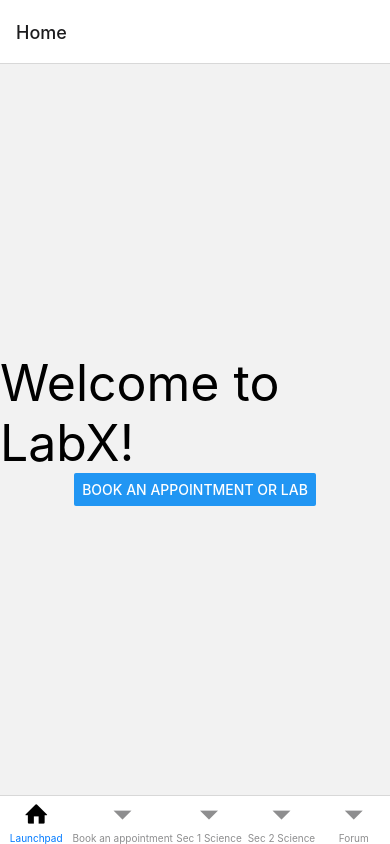
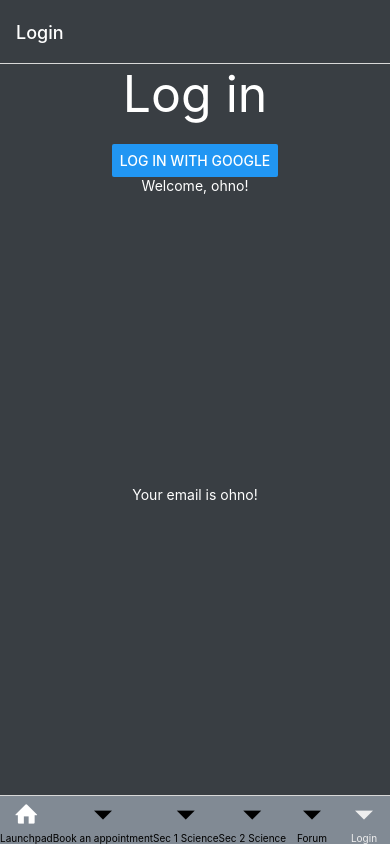
Before and after one commit to hihihii123/labX, a React Native app: screen /Login in a window 390 px wide. Built offline with nearby package versions, Linux system fonts and the light colour scheme.

Commit message:
add firebase

```diff
--- a/Home.js
+++ b/Home.js
@@ -1,20 +1,20 @@
 import { Button, StyleSheet, Text, View } from 'react-native';
 import { NavigationContainer } from '@react-navigation/native';
-import { createNativeStackNavigator } from '@react-navigation/native-stack';
-import { createDrawerNavigator } from '@react-navigation/drawer';
 import { createBottomTabNavigator } from '@react-navigation/bottom-tabs';
 import LabBookPage from './bookLab';
-import React, { useState } from 'react';
 import Sec1Homepage from './sec1Land';
 import { Entypo } from '@expo/vector-icons';
-const Tab = createBottomTabNavigator();
 import Sec2Homepage from './sec2Land';
 import ForumPage from './forum';
+import Login from './Login';
+import { UserContext } from './usercontextslave';
+import React from 'react';
+const Tab = createBottomTabNavigator();
 
 function HomeScreen({ navigation }) {
   return (
-    <View style={{flex:1, alignItems: 'center', justifyContent: 'center', }}>
-      <Text style={{fontSize: 50,}}>Welcome to LabX!</Text>
+    <View style={styles.MainPage}>
+      <Text style={{fontSize: 50, color: '#FFF'}}>Welcome to LabX!</Text>
       <Button
         title='Book an appointment or lab'
         onPress={() => navigation.navigate('Book an appointment')}
@@ -23,47 +23,74 @@ function HomeScreen({ navigation }) {
   );
 }
 
-
-export default function Home({ navigation }) {
+export default function Home() {
+  const [user, setUser] = React.useState(null);
   return (
-    <NavigationContainer>
-      <Tab.Navigator initialRouteName='Home' tabBarBadge = {{focused: true, color: 'Red', size: 11}}>
+    <UserContext.Provider value={{ user, setUser }}>
+      <NavigationContainer style={{backgroundColor: '#393E43', flex: 1}}>
+        <Tab.Navigator initialRouteName='Home' tabBarBadge = {{focused: true, color: 'Red', size: 11}} screenOptions={{tabBarStyle: {backgroundColor: '#818a94'}, tabBarInactiveTintColor: '#000', tabBarActiveTintColor: '#EEE', headerStyle: {backgroundColor: '#393E43'}, headerTintColor: '#FFF'}}>
           <Tab.Screen
             name='Home'
             component={HomeScreen}
+
             options={{
               tabBarLabel: "Launchpad",
-            tabBarIcon: () => (<Entypo name="home" size={24} color="black" />),
+              tabBarIcon: () => (<Entypo name="home" size={24} color="white" />),
+
+
             }}
             />
           <Tab.Screen
             name='Book an appointment'
             component={LabBookPage}
+            options={{ tabBarLabel: 'Book an appointment' }}
 
             />
           <Tab.Screen
             name='Sec 1 Science'
             component={Sec1Homepage}
-
+            options={{ tabBarLabel: 'Sec 1 Science' }}
             />
           <Tab.Screen
             name='Sec 2 Science'
             component={Sec2Homepage}
+            options={{ tabBarLabel: 'Sec 2 Science' }}
             />
           <Tab.Screen
             name='Forum'
             component={ForumPage}
+            options={{ tabBarLabel: 'Forum' }}
+            />
+          <Tab.Screen
+            name='Login'
+            component={Login}
+            options={{ tabBarLabel: 'Login' }}
             />
         </Tab.Navigator>
       </NavigationContainer>
+    </UserContext.Provider>
   );
 }
-
-const styles = StyleSheet.create({
-  container: {
+export const styles = StyleSheet.create({
+  MainPage: {
     flex: 1,
-    backgroundColor: '#fff',
+    backgroundColor: '#393E43',
+    color: '#FFF',
     alignItems: 'center',
     justifyContent: 'center',
   },
+  Text: {
+    color: '#FFF',
+    flex: 1,
+    alignSelf: 'center',
+    justifyContent: 'center',
+  },
+  header: {
+    fontSize: 50,
+    color: '#FFF',
+    flex: 1,
+    alignSelf: 'center',
+    justifyContent: 'center',
+    paddingBottom: 20,
+  }
 });
--- /dev/null
+++ b/Login.js
@@ -0,0 +1,73 @@
+import React, { useState } from "react";
+
+import { FIREBASE_APP, FIREBASE_AUTH } from "./firebaseConfig";
+import { signInWithPopup, GoogleAuthProvider, sendEmailVerification } from "firebase/auth";
+import { View, Text, Button } from "react-native";
+
+import { UserContext } from "./usercontextslave";
+
+const auth = FIREBASE_AUTH;
+const provider = new GoogleAuthProvider(FIREBASE_APP);
+import { styles } from "./Home";
+
+
+
+
+export default function Login() {
+    const [loading, setLoading] = useState(false);
+    const [loggedIn, setLoggedIn] = useState(false);
+    const { user, setUser } = React.useContext(UserContext);
+    const signin = async() => {
+        setLoading(true);
+        try {
+
+            await signInWithPopup(auth, provider)
+            .then((result) => {
+              // This gives you a Google Access Token. You can use it to access the Google API.
+              const credential = GoogleAuthProvider.credentialFromResult(result);
+              const token = credential.accessToken;
+              // The signed-in user info.
+              const userr = result.user;
+              // IdP data available using getAdditionalUserInfo(result)
+              // ...
+
+
+              setUser(userr);
+              setLoggedIn(true);
+              if (!userr.emailVerified) {
+                sendEmailVerification(userr);
+              }
+            }).catch((error) => {
+              // Handle Errors here.
+              const errorCode = error.code;
+              const errorMessage = error.message;
+              // The email of the user's account used.
+              const email = error.customData.email;
+              // The AuthCredential type that was used.
+              const credential = GoogleAuthProvider.credentialFromError(error);
+              // ...
+            });
+        } catch (error) {
+            console.error(error);
+            alert('Sign in failed: ' + error.message);
+
+        } finally {
+            setLoading(false);
+        }
+    }
+
+    return (
+        <View style={styles.MainPage}>
+
+            <View>
+                <Text style={styles.header}>Log in</Text>
+                <Button style={styles.Text} title='Log in with Google' onPress={signin} />
+            </View>
+
+            <Text style={styles.Text}>Welcome, {user !== null ? user.displayName : 'ohno'}!</Text>
+            <Text style={styles.Text}>Your email is {user !== null ? user.email : 'ohno'}!</Text>
+
+
+        </View>
+    );
+}
--- /dev/null
+++ b/firebaseConfig.js
@@ -0,0 +1,22 @@
+// Import the functions you need from the SDKs you need
+import { initializeApp } from "firebase/app";
+import { getFirestore } from "firebase/firestore";
+import { getAuth } from "firebase/auth";
+// TODO: Add SDKs for Firebase products that you want to use
+// https://firebase.google.com/docs/web/setup#available-libraries
+
+// Your web app's Firebase configuration
+const firebaseConfig = {
+  apiKey: "AIzaSyAmHjjWsZaa3FI99OBqvQAYBwkJ50jyuLE",
+  authDomain: "labx-sst.firebaseapp.com",
+  projectId: "labx-sst",
+  storageBucket: "labx-sst.appspot.com",
+  messagingSenderId: "482050813272",
+  appId: "1:482050813272:web:d74abc620a7113a3f7092d"
+};
+
+
+// Initialize Firebase
+export const FIREBASE_APP = initializeApp(firebaseConfig);
+export const FIREBASE_AUTH = getAuth(FIREBASE_APP);
+export const FIREBASE_DB = getFirestore(FIREBASE_APP);
--- a/forum.js
+++ b/forum.js
@@ -1,6 +1,9 @@
-import React, { useState } from "react";
-import { View, Text, TextInput, Button, FlatList } from "react-native";
+import React, { useEffect, useState } from "react";
+import { View, Text, TextInput, Button, FlatList, StyleSheet } from "react-native";
 import MultiSelect from "react-native-multiple-select";
+
+import { UserContext } from "./usercontextslave";
+
 let id = 0;
 class message {
   constructor(message, username, tags = []) {
@@ -18,12 +21,19 @@ class tag {
 }
 
 function ForumPage() {
+
+  const { user, setUser } = React.useContext(UserContext);
   const [inputText, setInputText] = useState("");
-  const [messages, setMessages] = useState([
-    new message("Hello", "User", []),
-  ]);
+  const [messages, setMessages] = useState([new message("Hello", "User", [])]);
   const [username, setUsername] = useState("");
   const [selectedTags, setSelectedTags] = useState([]);
+  const [login, setLogin] = useState(false);
+  useEffect((user) => {
+    if (user) {
+      setUsername(user.displayName);
+    }
+  }, [user]);
+
   const tags = [
     new tag("Bio", "#F00"),
     new tag("Physics", "#00F"),
@@ -40,15 +50,16 @@ function ForumPage() {
         new message(inputText, username, selectedTags),
       ]);
       setInputText("");
-      setSelectedTags([])
+      setSelectedTags([]);
     }
   };
+
   const renderItem = ({ item }) => (
     <View style={{ marginBottom: 8 }}>
       <Text>
         {item.username}: {item.message}
       </Text>
-      <Text>Tags: {item.tags.map(tag => tag.name).join(", ")}</Text>
+      <Text>Tags: {item.tags.map((tag) => tag.name).join(", ")}</Text>
     </View>
   );
   return (
@@ -56,12 +67,27 @@ function ForumPage() {
       <Text style={{ fontSize: 24, fontWeight: "bold", marginBottom: 16 }}>
         Forum Page
       </Text>
+
+      {user !== null ? (
+        <View style={{flex: 1, padding: 10}}>
+
+          <Text>Logged in as: {user.displayName}</Text>
+        </View>
+
+      ) : (
+        <View style={{flex: 1, padding: 10}}>
           <TextInput
             style={{ borderWidth: 1, padding: 8, marginBottom: 8 }}
             placeholder="Username"
             onChangeText={setUsername}
           />
+
+      </View>
+      )
+    }
+
       <MultiSelect
+
         items={tags.map((tag, index) => ({ id: index, name: tag.name }))}
         uniqueKey="id"
         onSelectedItemsChange={setSelectedTags}
@@ -78,22 +104,40 @@ function ForumPage() {
         submitButtonText="Submit"
       />
       {/*//tags dont actually currently work, need to fix*/}
-      <View style={{ flexDirection: "row", marginTop: 16 }}>
+      <View style={{ flexDirection: "row", marginTop: 16, alignItems: 'center' }}>
     <TextInput
-          style={{ flex: 1, marginRight: 8, borderWidth: 1, padding: 8 }}
+      style={{
+        flex: 1,
+        marginRight: 8,
+        borderWidth: 1,
+        padding: 8,
+        borderColor: '#ddd',
+        borderRadius: 4,
+        backgroundColor: '#fff'
+      }}
       placeholder="Type your message"
       value={inputText}
       onChangeText={setInputText}
     />
-        <Button title="Send" onPress={handleSend} />
+    <Button title="Send" onPress={handleSend} color="#007BFF" />
   </View>
   <FlatList
     data={messages}
     renderItem={renderItem}
     keyExtractor={(item) => item.id.toString()}
+    contentContainerStyle={{ paddingTop: 16 }}
   />
 </View>
   );
 }
 
+
 export default ForumPage;
+const styles = StyleSheet.create({
+  container: {
+    flex: 1,
+    backgroundColor: "#fff",
+    alignItems: "center",
+    justifyContent: "center",
+  },
+});
--- a/package.json
+++ b/package.json
@@ -11,6 +11,10 @@
   "dependencies": {
     "@babel/plugin-transform-template-literals": "^7.24.1",
     "@expo/metro-runtime": "~3.2.1",
+    "@react-native-community/google-signin": "^5.0.0",
+    "@react-native-firebase/app": "^20.0.0",
+    "@react-native-firebase/auth": "^20.0.0",
+    "@react-native-google-signin/google-signin": "^12.1.0",
     "@react-native-picker/picker": "2.7.5",
     "@react-navigation/bottom-tabs": "^6.5.20",
     "@react-navigation/drawer": "^6.6.15",
--- a/sec2Land.js
+++ b/sec2Land.js
@@ -26,8 +26,8 @@ function Sec2HomeB({ navigation }) {
 }
 export default function Sec2Homepage({ navigation }) {
     return (
-        <NavigationContainer>
-            <Stack.Navigator >
+
+            <Stack.Navigator initialRouteName='Sec 2 Home'>
                 <Stack.Screen
                     title='Sec 2 Home'
                     component={Sec2Home}
@@ -37,7 +37,7 @@ export default function Sec2Homepage({ navigation }) {
                 component={Sec2HomeB}
                     />
             </Stack.Navigator>
-        </NavigationContainer>
+
     );
 }
 
--- /dev/null
+++ b/usercontextslave.js
@@ -0,0 +1,2 @@
+import React from 'react';
+export const UserContext = React.createContext();
```
Also changed, not shown: loginScript.js (added, +43 -0 lines), metro.config.js (added, +7 -0 lines), 1 other file (tests, documents, lock files or other folders). Lines whose indentation alone changed are shown as unchanged.
